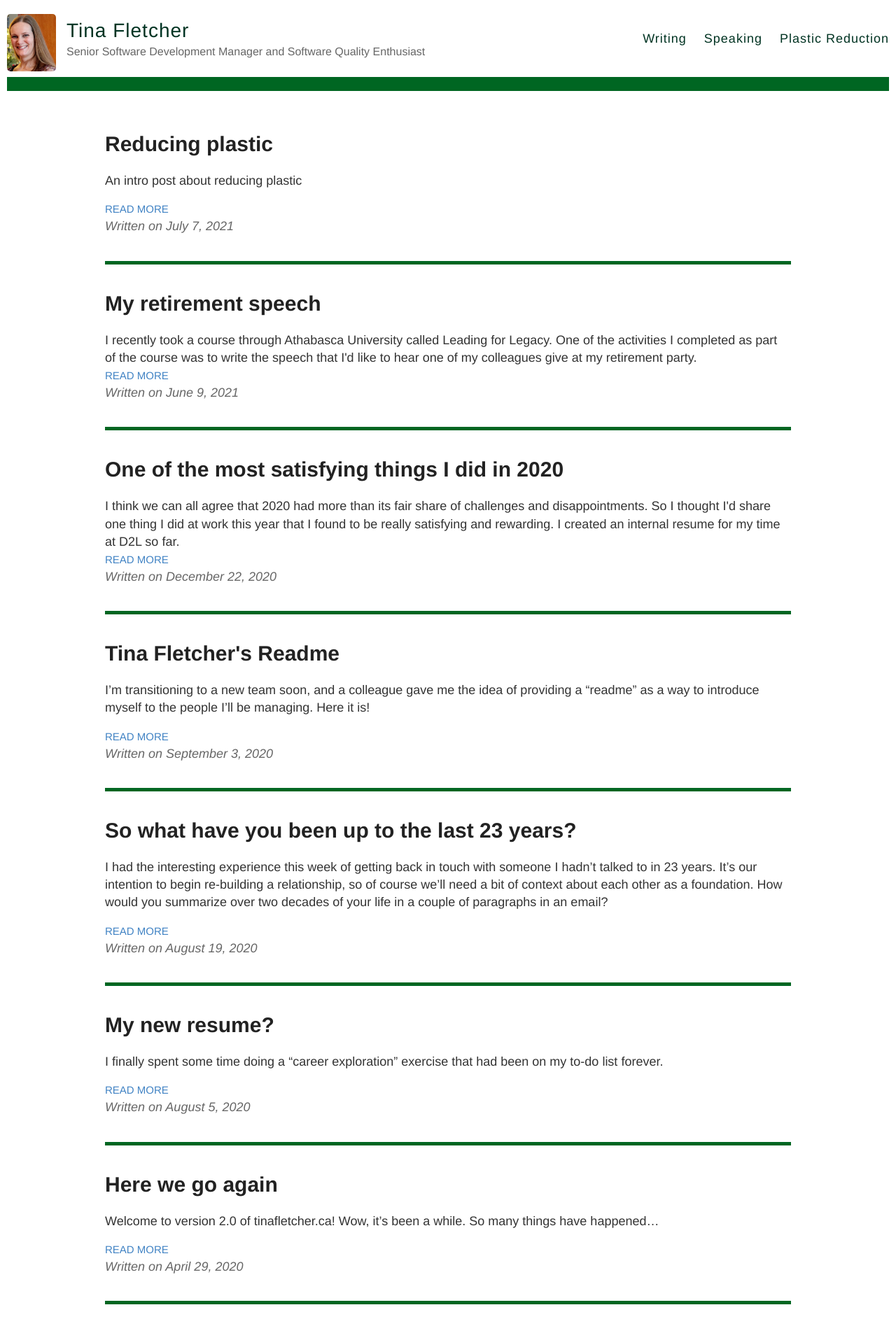
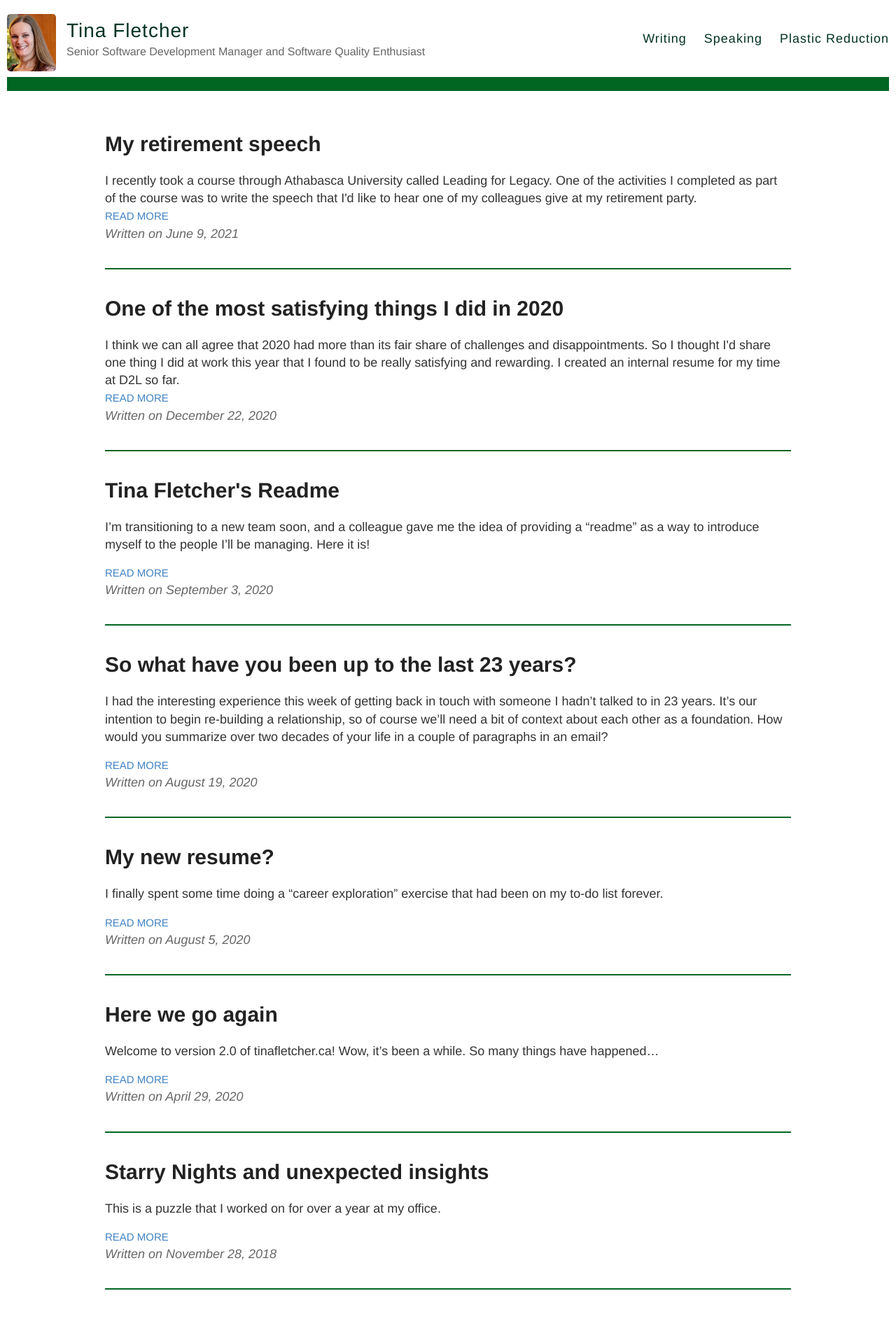
Before and after one commit to tinafletcher/tinafletcher.github.io, a Jekyll site: the page built from writing.html, in a window 1280 px wide. Shown: the top 1885 px of the page at 70% size. Built offline with Jekyll 4.4.1, drawn with Linux system fonts in a browser that asks for light colours.

Commit message:
Revert "Setting up tags for posts"
This reverts commit af07495e450792a2e7c8b0f874017d3fb7eb11d9.

```diff
--- a/_posts/2021-7-7-Reducing-plastic.md
+++ /dev/null
@@ -1,7 +0,0 @@
----
-layout: post
-title: Reducing plastic
-tag: plastic
----
-
-An intro post about reducing plastic
--- a/index.html
+++ b/index.html
@@ -8,10 +8,8 @@ layout: default
 
 <p>It's also a place where I mess around with code when I feel like I've been doing manager stuff for too long. So while exploring the site you might see partially finished experiments, short-lived changes, and strange layouts.</p>
 
-<p>Finally, I'm also using the site as a place to document things I've learned while on a personal mission to reduce the amount of plastic I use.
-
 <p>If you want to get in touch, you can find me on LinkedIn and Twitter at the links below.</p>
 
 <h1>About Me</h1>
 
-President of <a href="https://www.kwsqa.org" target="_blank">KWSQA</a>, Senior Software Development Manager at <a href="https://www.d2l.com" target="_blank">D2L</a>, occasional conference speaker.
+President of <a href="https://www.kwsqa.org">KWSQA</a>, Senior Software Development Manager at <a href="https://www.d2l.com">D2L</a>, occasional conference speaker.
--- a/reduce.html
+++ b/reduce.html
@@ -6,7 +6,6 @@ permalink: /reduce/
 
 <div class="posts">
   {% for post in site.posts %}
-    {% if post.tag == "plastic" %}
     <article class="post">
 
       <h1><a href="{{ site.baseurl }}{{ post.url }}">{{ post.title }}</a></h1>
@@ -22,6 +21,5 @@ permalink: /reduce/
       </div>
 
     </article>
-    {% end if %}
   {% endfor %}
 </div>
--- a/style.scss
+++ b/style.scss
@@ -249,7 +249,7 @@ nav {
 
 .posts > .post {
   padding-bottom: 2em;
-  border-bottom: 5px solid $green;
+  border-bottom: 2px solid $green;
 }
 
 .posts > .post:last-child {
```
Lines whose indentation alone changed are shown as unchanged.
